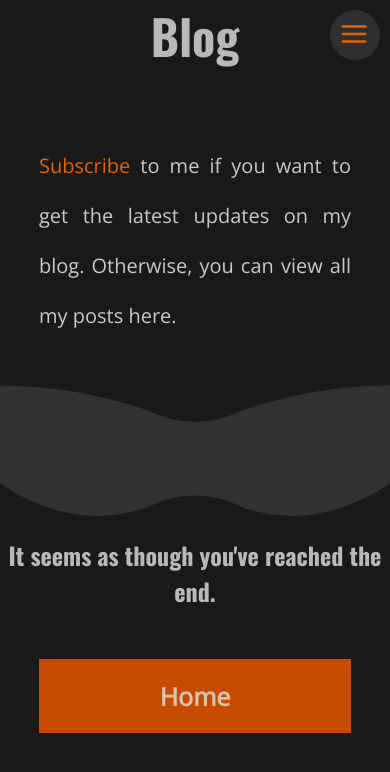
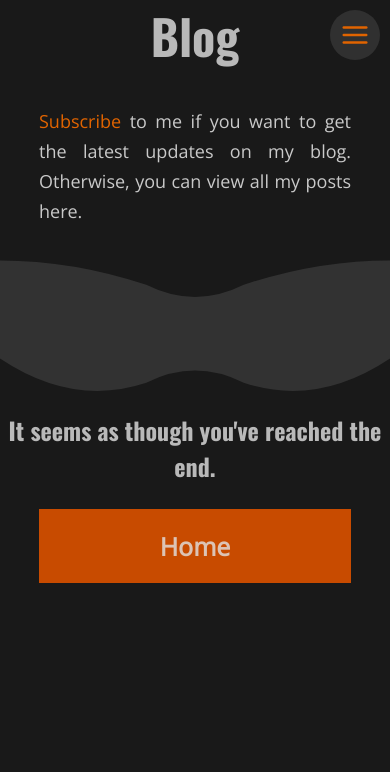
Before and after one commit to sonicx180/PortfolioV4, a website: page templates/blog.html in a window 390 px wide. Drawn offline with nearby package versions, Linux system fonts and the light colour scheme; files that its build step writes are made by us from their sources; no server answers; a script that the page names is missing; files whose address does not match are found by name.

Commit message:
patching up bugs #1

```diff
--- a/static/style.css
+++ b/static/style.css
@@ -202,7 +202,7 @@ hr{
 #menu-icon-nav{
   width: 30px;
   height: 30px;
-  transform: translate(4px, 4px);
+  transform: translate(5px, 5px);
 }
 #nav-btn:hover{
   background: rgba(255,255,255,0.2);
@@ -574,6 +574,14 @@ hr{
   .project{
     width: 300px;
   }
+  p{
+    line-height: 30px;
+    font-size: 18px;
+    padding: 10px 10%;
+  }
+  h1,h2,h3,h4,h5,h6{
+    margin-bottom: 25px;
+  }
 
 h1 {
   font-size: 3em;
```
Also changed, not shown: templates/hire.html (+1 -1 lines).
